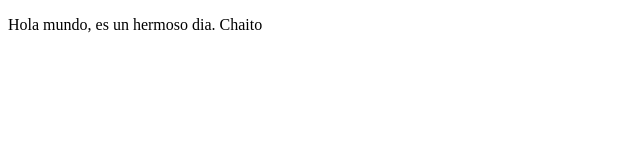
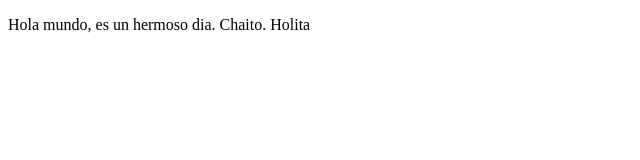
Before and after one commit to alnaranjoar/proyectoDemoCursoPrework, a plain HTML site: page index.html in a window 1280 px wide. Shown: the full height of the page, 0-640 px from the left. Drawn offline with Linux system fonts and the light colour scheme.

Commit message:
cambio 4

```diff
--- a/index.html
+++ b/index.html
@@ -8,7 +8,7 @@
 </head>
 <body>
     <p>
-        Hola mundo, es un hermoso dia. Chaito
+        Hola mundo, es un hermoso dia. Chaito. Holita
     </p>
 </body>
 </html>
```
